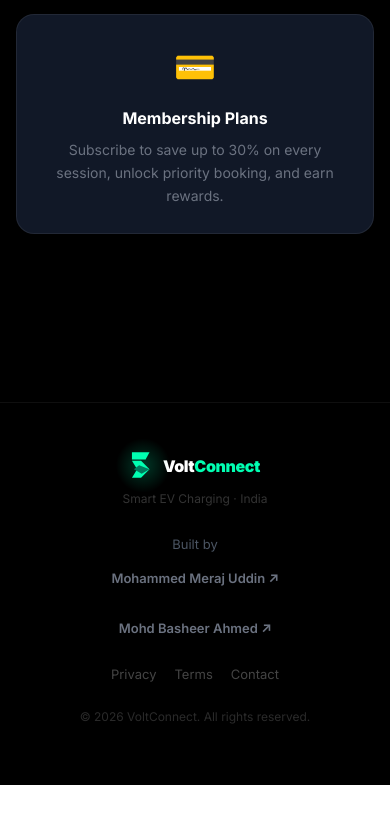
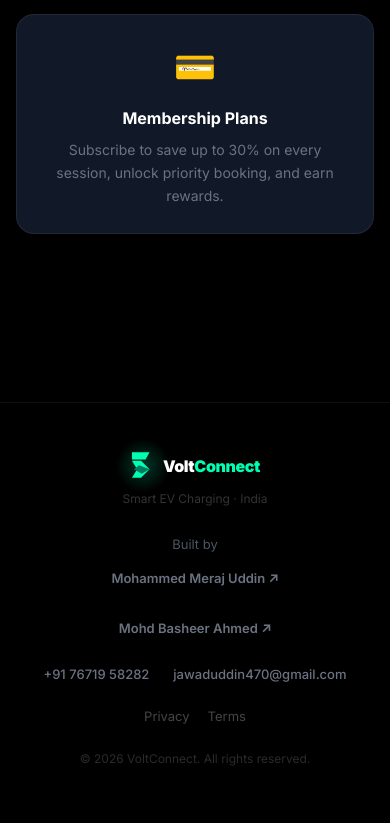
Before and after one commit to jawaduddin470-coder/volt-connect-platform, a React (Vite) app: page / in a window 390 px wide. Shown: the part 2126-2949 px from the top of the page. Before the commit the page ends 2911 px from the top, so only its background shows below. Built offline with nearby package versions, Linux system fonts and the light colour scheme; no server answers.

Commit message:
feat(footer): Add contact email and phone number

```diff
--- a/src/pages/LandingPage.jsx
+++ b/src/pages/LandingPage.jsx
@@ -427,7 +427,7 @@ function PartnerLoginModal({ onClose, onSuccess }) {
       } else if (err.message === 'invalid_credentials') {
         setError('Access denied. Invalid Partner ID or PIN.');
       } else {
-        setError('Connection error. Please try again.');
+        setError(`Error: ${err.message}`);
       }
     }
     setLoading(false);
@@ -632,8 +632,20 @@ export default function LandingPage() {
               ))}
             </div>
           </div>
+          <div style={{ display: 'flex', gap: 24, justifyContent: 'center', marginBottom: 16 }}>
+            <a href="tel:+917671958282" style={{ color: '#6b7280', textDecoration: 'none', fontSize: 13, fontWeight: 500 }}
+              onMouseEnter={e => e.currentTarget.style.color = '#00FFB2'}
+              onMouseLeave={e => e.currentTarget.style.color = '#6b7280'}>
+              +91 76719 58282
+            </a>
+            <a href="mailto:jawaduddin470@gmail.com" style={{ color: '#6b7280', textDecoration: 'none', fontSize: 13, fontWeight: 500 }}
+              onMouseEnter={e => e.currentTarget.style.color = '#00FFB2'}
+              onMouseLeave={e => e.currentTarget.style.color = '#6b7280'}>
+              jawaduddin470@gmail.com
+            </a>
+          </div>
           <div style={{ display: 'flex', gap: 18, justifyContent: 'center', marginBottom: 18 }}>
-            {['Privacy', 'Terms', 'Contact'].map(l => (
+            {['Privacy', 'Terms'].map(l => (
               <span key={l} style={{ color: '#444', cursor: 'pointer', fontSize: 13, transition: 'color 0.2s' }}
                 onMouseEnter={e => e.currentTarget.style.color = '#00FFB2'}
                 onMouseLeave={e => e.currentTarget.style.color = '#444'}>{l}</span>
```
